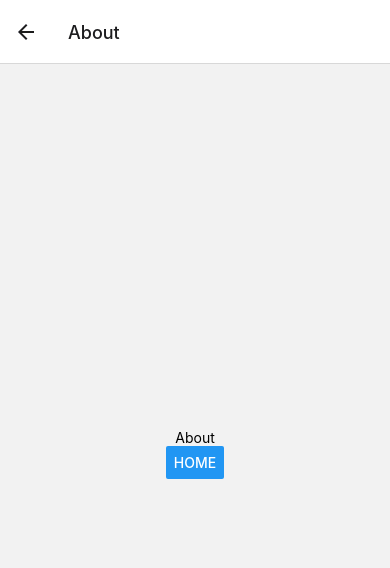
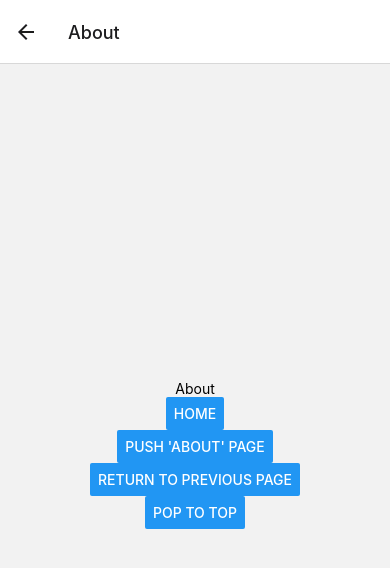
Before and after one commit to Ali-Jahankah/learning-react-native, a React Native app: screen /About in a window 390 px wide. Shown: the top 568 px of the page. Built offline with nearby package versions, Linux system fonts and the light colour scheme.

Commit message:
Add navigation animation and gesture

```diff
--- a/App.js
+++ b/App.js
@@ -1,3 +1,4 @@
+import './gesture-handler';
 import {
   Alert,
   Button,
@@ -8,6 +9,7 @@ import {
   TextInput,
   View
 } from 'react-native';
+// Only import react-native-gesture-handler on native platforms
 import React, { useRef, useState } from 'react';
 import { changeColorHandler, userHandler } from './utils/handlers';
 
@@ -17,7 +19,10 @@ import CustomButton from './components/CustomButton';
 import Home from './screens/Home';
 import { MaterialCommunityIcons } from '@expo/vector-icons';
 import { NavigationContainer } from '@react-navigation/native';
-import { createStackNavigator } from '@react-navigation/stack';
+import {
+  CardStyleInterpolators,
+  createStackNavigator
+} from '@react-navigation/stack';
 
 const App = () => {
   const [people, setPeople] = useState([
@@ -37,7 +42,13 @@ const App = () => {
   const Stack = createStackNavigator();
   return (
     <NavigationContainer>
-      <Stack.Navigator>
+      <Stack.Navigator
+        screenOptions={{
+          gestureEnabled: true,
+          gestureDirection: 'horizontal',
+          cardStyleInterpolator: CardStyleInterpolators.forHorizontalIOS
+        }}
+      >
         <Stack.Screen name="Home" component={Home}></Stack.Screen>
         <Stack.Screen name="About" component={About}></Stack.Screen>
       </Stack.Navigator>
--- /dev/null
+++ b/gesture-handler.native.js
@@ -0,0 +1 @@
+import 'react-native-gesture-handler';
--- a/package.json
+++ b/package.json
@@ -20,7 +20,9 @@
     "react-native": "0.74.1",
     "react-native-safe-area-context": "4.10.5",
     "react-native-screens": "3.31.1",
-    "react-native-web": "~0.19.10"
+    "react-native-web": "~0.19.10",
+    "react-native-gesture-handler": "~2.16.1",
+    "@react-native-masked-view/masked-view": "0.3.1"
   },
   "devDependencies": {
     "@babel/core": "^7.20.0"
--- a/screens/About.js
+++ b/screens/About.js
@@ -7,6 +7,15 @@ export default function About({ navigation }) {
     <View style={styles.container}>
       <Text>About</Text>
       <Button title="Home" onPress={() => navigation.navigate('Home')} />
+      <Button
+        title="Push 'About' page"
+        onPress={() => navigation.push('About')}
+      />
+      <Button
+        title="Return to previous page"
+        onPress={() => navigation.goBack()}
+      />
+      <Button title="Pop to top" onPress={() => navigation.popToTop()} />
     </View>
   );
 }
```
Also changed, not shown: gesture-handler.js (added), 1 other file (tests, documents, lock files or other folders).
